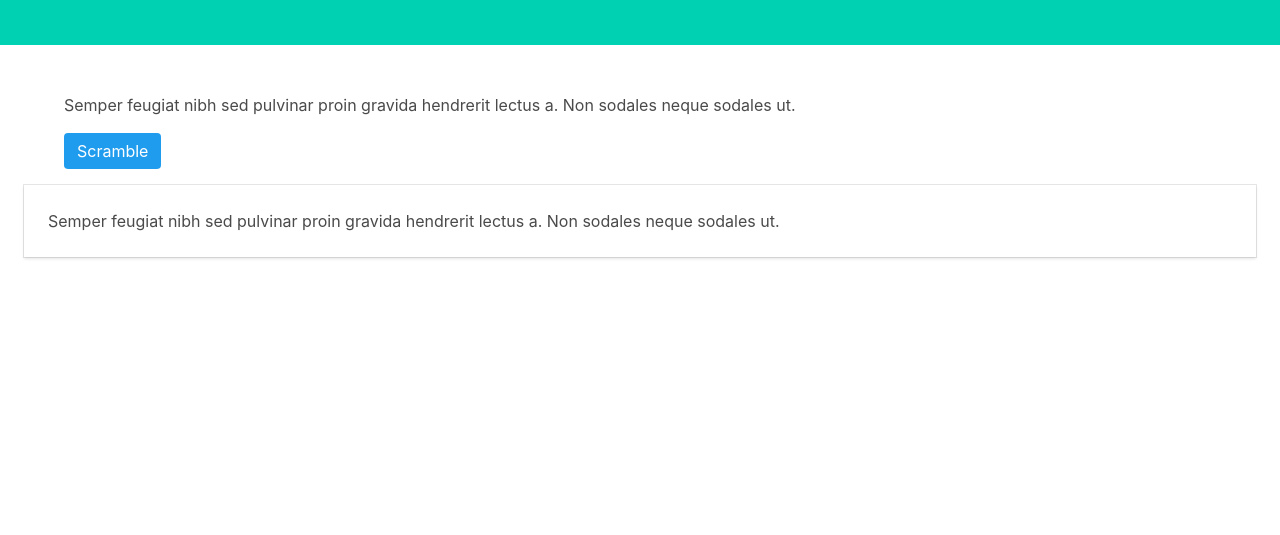
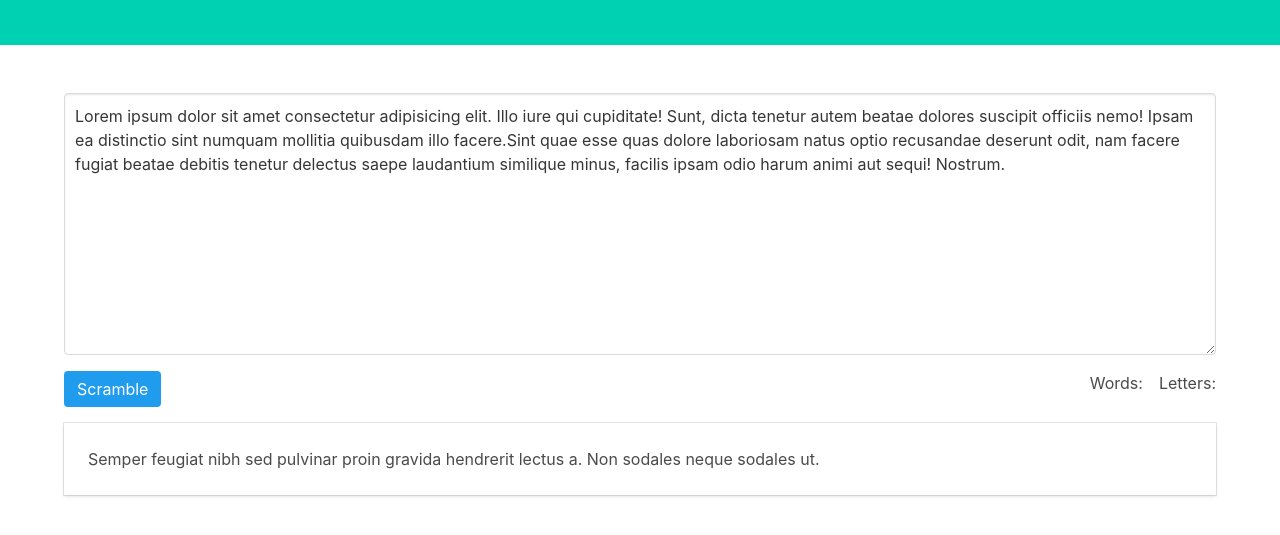
Before and after one commit to SyntraFSD/word-scrambler-api-version-simonpeeters1995, a plain HTML site: page ex01_word-scrambler/index.html in a window 1280 px wide. Shown: the part 87-622 px from the top of the page. Drawn offline with nearby package versions, Linux system fonts and the light colour scheme.

Commit message:
working except counts

```diff
--- a/ex01_word-scrambler/index.html
+++ b/ex01_word-scrambler/index.html
@@ -20,16 +20,16 @@
 
 <section class="section">
     <div class="container">
-        <p id="user-input">
-             Semper feugiat nibh sed pulvinar proin gravida hendrerit lectus a. Non sodales neque sodales ut.
-        </p>
-    </div>
+        <textarea id="user-input" class="textarea" rows="10">Lorem ipsum dolor sit amet consectetur adipisicing elit. Illo iure qui cupiditate! Sunt, dicta tenetur autem beatae dolores suscipit officiis nemo! Ipsam ea distinctio sint numquam mollitia quibusdam illo facere.Sint quae esse quas dolore laboriosam natus optio recusandae deserunt odit, nam facere fugiat beatae debitis tenetur delectus saepe laudantium similique minus, facilis ipsam odio harum animi aut sequi! Nostrum.
+        </textarea>
     <div class="container" style="margin-top: 1rem; margin-bottom: 1rem;">
         <button id="submit-btn" class="button is-info">Scramble</button>
+        <p class="is-pulled-right">Letters: <span id="letter-count"></span></p>
+        <p class="is-pulled-right" style="margin-right:1rem;">Words: <span id="word-count"></span></p>
     </div>
-    <div class="result-container">
+    <div class="container">
         <div class="card">
-            <div class="card-content">
+            <div id="result-container" class="card-content">
                 Semper feugiat nibh sed pulvinar proin gravida hendrerit lectus a. Non sodales neque sodales ut.
             </div>
         </div>
```
